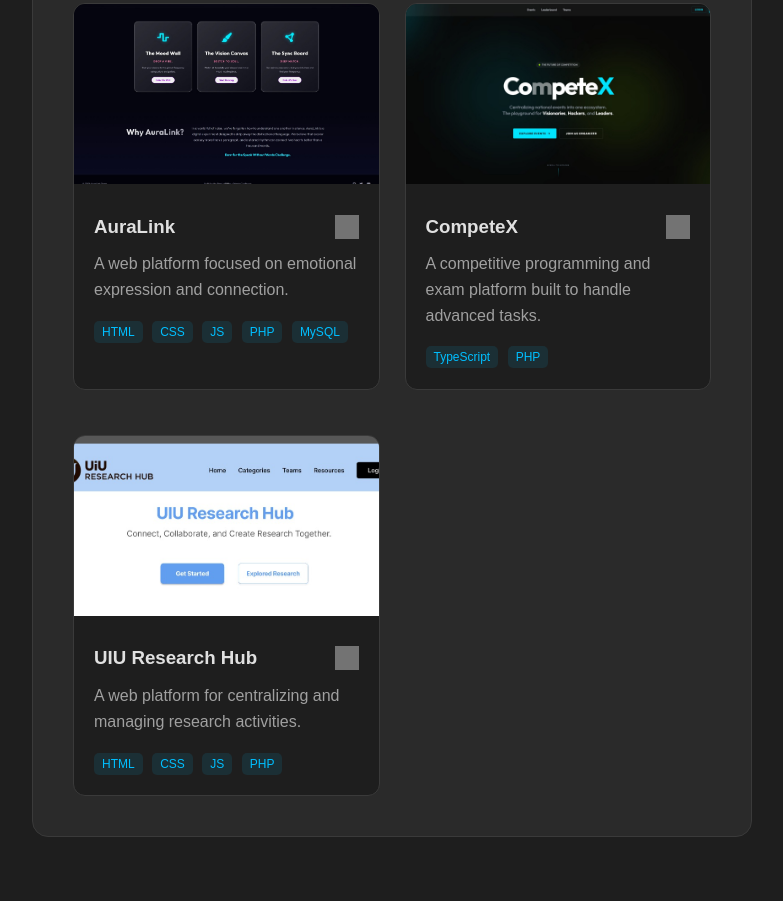
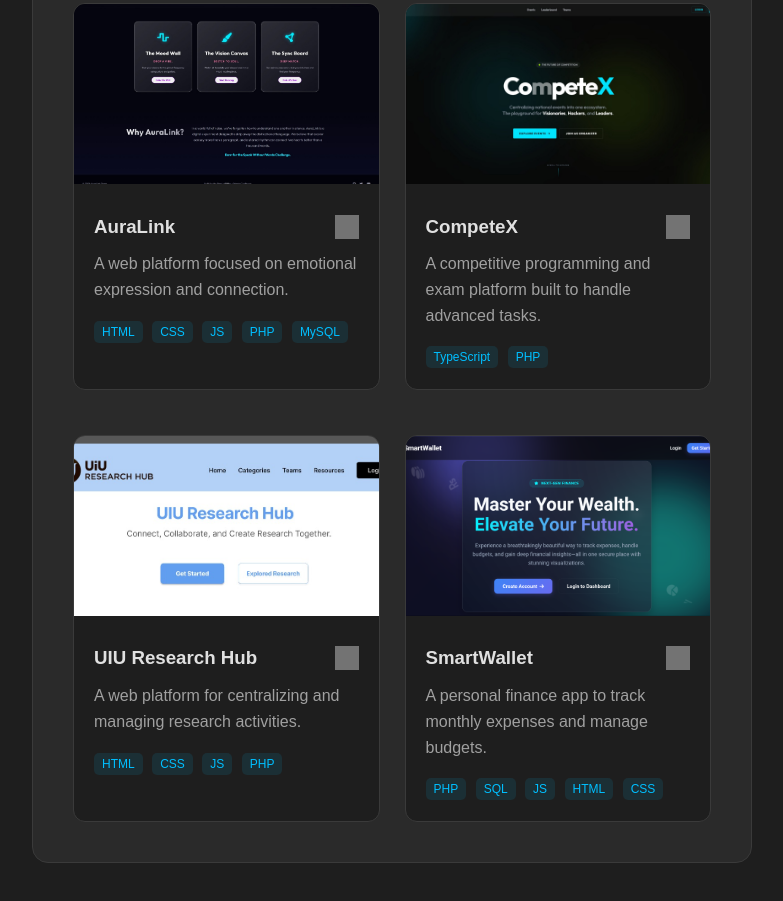
Before and after one commit to Toufiq-7700/toufiq, a plain HTML site: page index.html in a window 1280 px wide. Shown: the part 1335-2236 px from the top of the page, without its empty margins (448-1231 px from the left). Before the commit the page ends 2212 px from the top, so only its background shows below. Drawn offline with Linux system fonts and the light colour scheme; grey boxes are pictures that could not be loaded.

Commit message:
add project SmartWallet

```diff
--- a/index.html
+++ b/index.html
@@ -211,6 +211,22 @@
                             <span>HTML</span> <span>CSS</span> <span>JS</span> <span>PHP</span>
                         </div>
                     </div>
+
+                    <div class="project">
+                        <a href="https://github.com/Toufiq-7700/toufiq" target="_blank">
+                            <img src="Images/P4.png" alt="SmartWallet Project Image">
+                        </a>
+                        <div class="half">
+                            <div style="display: flex; justify-content: space-between; align-items: center; margin-bottom: 10px;">
+                                <h3 style="margin-bottom: 0;"><a href="https://github.com/Toufiq-7700/toufiq" target="_blank" style="text-decoration: none; color: inherit;">SmartWallet</a></h3>
+                                <a href="https://github.com/Toufiq-7700/toufiq" target="_blank" style="display: flex; align-items: center;">
+                                    <img src="https://simpleicons.org/icons/github.svg" alt="GitHub Repository" style="height: 24px; width: 24px; filter: grayscale(1) invert(0.7); transition: filter 0.4s ease;" onmouseover="this.style.filter='grayscale(0) invert(0)'" onmouseout="this.style.filter='grayscale(1) invert(0.7)'">
+                                </a>
+                            </div>
+                            <p>A personal finance app to track monthly expenses and manage budgets.</p>
+                            <span>PHP</span> <span>SQL</span> <span>JS</span> <span>HTML</span> <span>CSS</span>
+                        </div>
+                    </div>
                 </div>
             </div>
 
```
Also changed, not shown: Images/P4.png (added).
